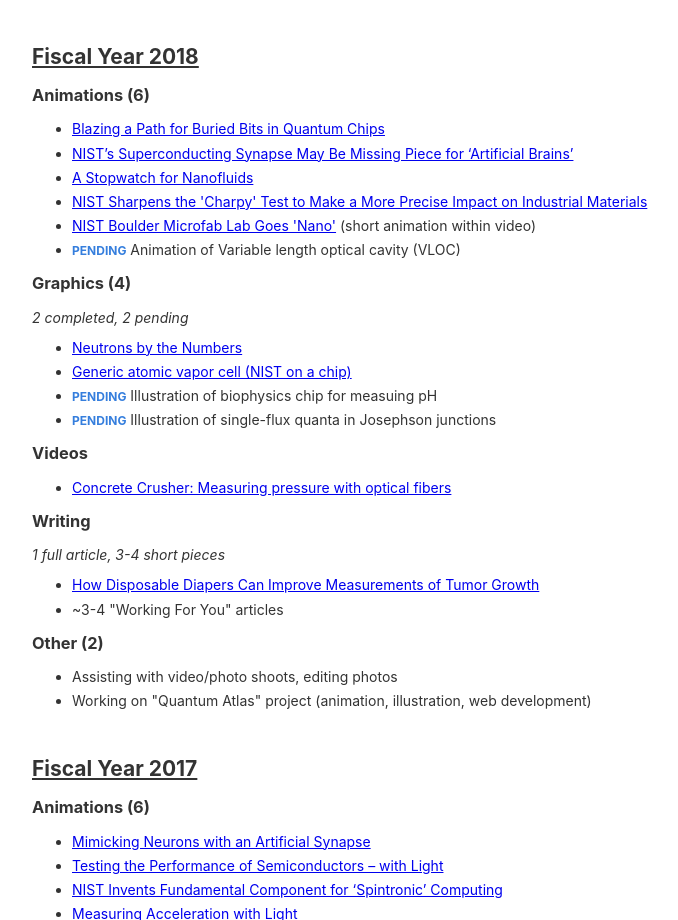
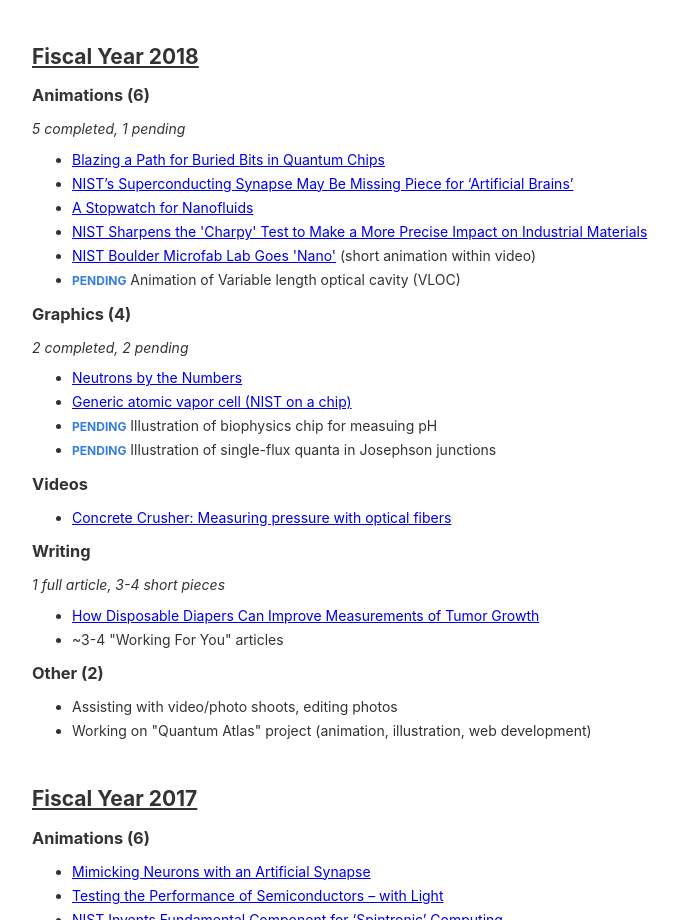
Before and after one commit to flimsyhat/accomplishments, a plain HTML site: page index.html in a window 1280 px wide. Shown: the part 862-1782 px from the top of the page, without its empty margins (0-678 px from the left). Drawn offline with Linux system fonts and the light colour scheme.

Commit message:
updated for 2019

```diff
--- a/index.html
+++ b/index.html
@@ -49,6 +49,7 @@
     <br>
     <h2><span class="underline">Fiscal Year 2018</span></h2>
     <h3>Animations (6)</h3>
+    <i>5 completed, 1 pending</i>
     <ul>
       <li><a href="https://www.nist.gov/news-events/news/2018/04/blazing-path-buried-bits-quantum-chips">Blazing a Path for Buried Bits in Quantum Chips</a></li>
       <li><a href="https://www.nist.gov/news-events/news/2018/01/nists-superconducting-synapse-may-be-missing-piece-artificial-brains">NIST’s Superconducting Synapse May Be Missing Piece for ‘Artificial Brains’</a></li>
```
